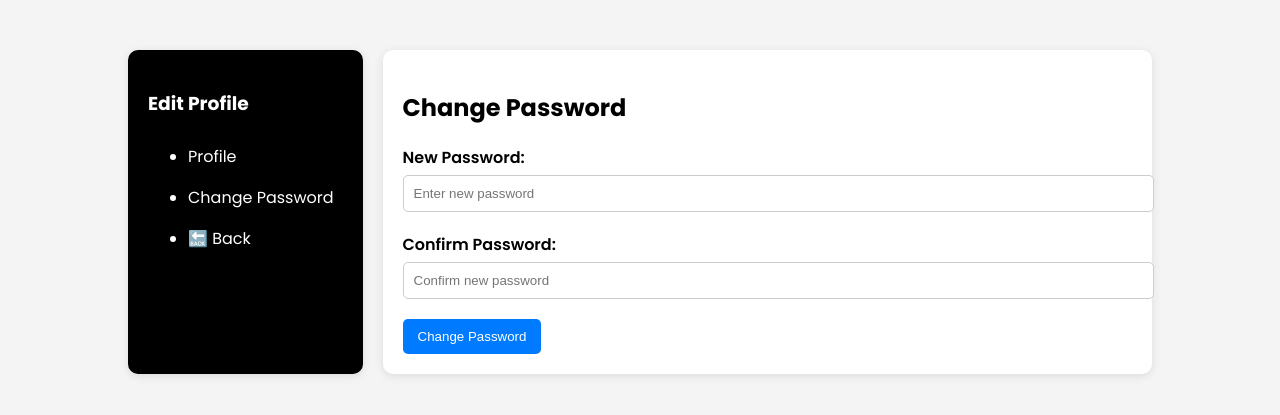
After one commit to treesathomas123/Online-Footwear-Store, a Django app: page /change_password/ in a window 1280 px wide. The commit adds this page. Shown: the top 415 px of the page. Run offline with Django 5.2, Linux system fonts and the light colour scheme.

Commit message:
profile updation

```diff
--- /dev/null
+++ b/FootLand/templates/change_password.html
@@ -0,0 +1,180 @@
+<!DOCTYPE html>
+<html lang="en">
+<head>
+    <meta charset="UTF-8">
+    <meta name="viewport" content="width=device-width, initial-scale=1.0">
+    <title>Change Password | Footland</title>
+    <link href="https://fonts.googleapis.com/css2?family=Poppins:wght@200;300;400;500;600;700&display=swap" rel="stylesheet">
+    <style>
+        /* Basic styling for the body and form container */
+        body {
+            font-family: 'Poppins', sans-serif;
+            background-color: #f4f4f4;
+            margin: 0;
+            padding: 0;
+        }
+
+        /* Container for the main layout */
+        .container {
+            display: flex;
+            margin: 50px auto;
+            width: 80%;
+        }
+
+        /* Side navigation styling */
+        .sidebar {
+            width: 20%;
+            background-color: #000; /* Black color */
+            border-radius: 10px;
+            box-shadow: 0 2px 10px rgba(0, 0, 0, 0.1);
+            padding: 20px;
+            margin-right: 20px;
+            color: #fff; /* Text color changed to white */
+        }
+
+        .sidebar h3 {
+            color: #fff;
+        }
+
+        .sidebar a {
+            color: #fff;
+            text-decoration: none;
+            display: block;
+            padding: 8px 0;
+            transition: background 0.3s;
+        }
+
+        .sidebar a:hover {
+            background-color: rgba(255, 255, 255, 0.2); /* Add hover effect */
+        }
+
+        /* Change password container */
+        .change-password-container {
+            width: 75%;
+            background-color: #fff;
+            padding: 20px;
+            border-radius: 10px;
+            box-shadow: 0 2px 10px rgba(0, 0, 0, 0.1);
+        }
+
+        /* Form styles */
+        .form-group {
+            margin-bottom: 20px;
+        }
+
+        .form-group label {
+            display: block;
+            margin-bottom: 5px;
+            font-weight: 600;
+        }
+
+        .form-group input {
+            width: 100%;
+            padding: 10px;
+            border: 1px solid #ccc;
+            border-radius: 5px;
+            transition: border-color 0.3s;
+        }
+
+        .form-group input:focus {
+            border-color: #007bff; /* Focus border color */
+        }
+
+        .error {
+            color: red; /* Error message color */
+            font-size: 0.875em; /* Smaller font size */
+            margin-top: 5px;
+        }
+
+        .btn {
+            background-color: #007bff; /* Button color */
+            color: #fff;
+            padding: 10px 15px;
+            border: none;
+            border-radius: 5px;
+            cursor: pointer;
+            transition: background 0.3s;
+        }
+
+        .btn:hover {
+            background-color: #0056b3; /* Darker shade on hover */
+        }
+    </style>
+</head>
+<body>
+
+<div class="container">
+    <!-- Side navigation -->
+    <div class="sidebar">
+        <h3>Edit Profile</h3>
+        <ul>
+            <li><a href="{% url 'add_profile' %}">Profile</a></li>
+            <li><a href="{% url 'change_password' %}">Change Password</a></li>
+            <li><a href="{% url 'user_dashboard' %}">🔙 Back</a></li> <!-- Back icon link -->
+        </ul>
+    </div>
+
+    <!-- Change password container -->
+    <div class="change-password-container">
+        <h2>Change Password</h2>
+
+        <form action="{% url 'change_password' %}" method="POST" onsubmit="return validateForm()">
+            {% csrf_token %}
+
+            <div class="form-group">
+                <label for="new_password">New Password:</label>
+                <input type="password" id="new_password" name="new_password" placeholder="Enter new password" required onkeyup="validateNewPassword()">
+                <p id="new_password_error" class="error"></p>
+            </div>
+
+            <div class="form-group">
+                <label for="confirm_password">Confirm Password:</label>
+                <input type="password" id="confirm_password" name="confirm_password" placeholder="Confirm new password" required onkeyup="validateConfirmPassword()">
+                <p id="confirm_password_error" class="error"></p>
+            </div>
+
+            <button type="submit" class="btn">Change Password</button>
+        </form>
+    </div>
+</div>
+
+<script>
+    function validateNewPassword() {
+        const passwordField = document.getElementById('new_password');
+        const errorElement = document.getElementById('new_password_error');
+        const password = passwordField.value;
+        errorElement.textContent = '';
+
+        // Password validation rules
+        if (password.length < 8) {
+            errorElement.textContent = 'Password must be at least 8 characters long.';
+        } else if (!/[A-Z]/.test(password)) {
+            errorElement.textContent = 'Password must contain at least one uppercase letter.';
+        } else if (!/[a-z]/.test(password)) {
+            errorElement.textContent = 'Password must contain at least one lowercase letter.';
+        } else if (!/[0-9]/.test(password)) {
+            errorElement.textContent = 'Password must contain at least one number.';
+        } else if (!/[^A-Za-z0-9]/.test(password)) {
+            errorElement.textContent = 'Password must contain at least one special character.';
+        }
+    }
+
+    function validateConfirmPassword() {
+        const password = document.getElementById('new_password').value;
+        const confirmPasswordField = document.getElementById('confirm_password');
+        const errorElement = document.getElementById('confirm_password_error');
+        errorElement.textContent = '';
+
+        if (confirmPasswordField.value !== password) {
+            errorElement.textContent = 'Passwords do not match.';
+        }
+    }
+
+    function validateForm() {
+        // Additional validation logic if needed
+        return true; // Allow form submission
+    }
+</script>
+
+</body>
+</html>
--- a/FootLand/user/models.py
+++ b/FootLand/user/models.py
@@ -52,7 +52,7 @@ class Product(models.Model):
 
 
 class UserProfile(models.Model):
-    user = models.OneToOneField(settings.AUTH_USER_MODEL, on_delete=models.CASCADE)  # Use custom user model
+    user = models.OneToOneField(user_registration, on_delete=models.CASCADE)  # Use your custom user model
     address = models.CharField(max_length=255, null=True, blank=True)
     pincode = models.CharField(max_length=6, null=True, blank=True)
     phone = models.CharField(max_length=15, null=True, blank=True)
--- a/FootLand/user/urls.py
+++ b/FootLand/user/urls.py
@@ -5,6 +5,7 @@ from django.contrib.auth.views import LogoutView
 
 from . import views
 from .views import product_list
+from .views import add_profile, change_password
 urlpatterns = [
     path('', views.home, name='home'),
     path('user_dashboard/', views.user_dashboard, name='user_dashboard'),
@@ -33,6 +34,7 @@ urlpatterns = [
     path('profile/', views.add_profile, name='add_profile'),
     path('logout/', LogoutView.as_view(), name='logout'), # logout
     path('products/<str:category>/', product_list, name='product_list'),
+     path('change_password/', change_password, name='change_password'),
 ]
 urlpatterns += static(settings.STATIC_URL, document_root=settings.STATIC_ROOT)
 urlpatterns += static(settings.MEDIA_URL, document_root=settings.MEDIA_ROOT)
--- a/FootLand/user/views.py
+++ b/FootLand/user/views.py
@@ -126,13 +126,18 @@ def reset_password(request, email):
     return render(request, 'reset_password.html', {'email': email})
 
 def user_dashboard(request):
-    if 'user_first_name' in request.session:
-        first_name = request.session['user_first_name']
-        print(f"Session first_name: {first_name}")  # Debugging
+    user_id = request.session.get('user_id')
+    if user_id:
+        try:
+            user = user_registration.objects.get(id=user_id)
+            first_name = user.first_name
+        except user_registration.DoesNotExist:
+            first_name = 'Guest'
     else:
         first_name = 'Guest'
 
     return render(request, 'user_dashboard.html', {'first_name': first_name})
+
 
 
 def logout(request):
@@ -304,25 +309,54 @@ def search(request):
 
 
 def add_profile(request):
-    user = request.user  # Get the currently logged-in user
+    user_id = request.session.get('user_id')  # Get the user ID from the session
 
-    # Retrieve or create the user profile
-    profile, created = UserProfile.objects.get_or_create(user=user)
+    # Check if the user ID is set in the session
+    if user_id:
+        try:
+            user = user_registration.objects.get(id=user_id)  # Get the user instance
+        except user_registration.DoesNotExist:
+            return redirect('login')  # Redirect if the user does not exist
 
+        # Retrieve or create the user profile
+        profile, created = UserProfile.objects.get_or_create(user=user)
+
+        if request.method == 'POST':
+            form = ProfileForm(request.POST, instance=profile)
+            if form.is_valid():
+                form.save()
+                return redirect('add_profile')  # Redirect to the same page after saving
+        else:
+            form = ProfileForm(instance=profile)
+
+        return render(request, 'add_profile.html', {
+            'form': form,
+            'first_name': user.first_name,
+            'last_name': user.last_name,
+            'email': user.email
+        })
+
+    # If the user is not authenticated, redirect to the login page
+    return redirect('login')
+
+
+def change_password(request):
+    user_id = request.session.get('user_id')  # Assuming you are storing user ID in session
     if request.method == 'POST':
-        form = ProfileForm(request.POST, instance=profile)
-        if form.is_valid():
-            form.save()
-            return redirect('add_profile')  # Redirect to the same page after saving
-    else:
-        form = ProfileForm(instance=profile)
+        new_password = request.POST.get('new_password')
+        confirm_password = request.POST.get('confirm_password')
 
-    return render(request, 'add_profile.html', {
-        'form': form,
-        'first_name': user.first_name,
-        'last_name': user.last_name,
-        'email': user.email
-    })
+        if new_password == confirm_password:
+            # Hash the password before saving it
+            hashed_password = make_password(new_password)
+            # Update password in the database
+            user_registration.objects.filter(id=user_id).update(password=hashed_password)
+            messages.success(request, 'Password changed successfully!')
+            return redirect('add_profile')  # Redirect to the profile page or any other page
+        else:
+            messages.error(request, 'Passwords do not match.')
+
+    return render(request, 'change_password.html', {})
 
 
 def product_list(request, category):
```
Also changed, not shown: FootLand/templates/add_profile.html (+99 -75 lines), FootLand/templates/home.html (+35 -0 lines), FootLand/templates/user_dashboard.html (+35 -0 lines), FootLand/FootLand/settings.py (line endings or trailing spaces), FootLand/user/migrations/0010_alter_userprofile_user.py (added).
